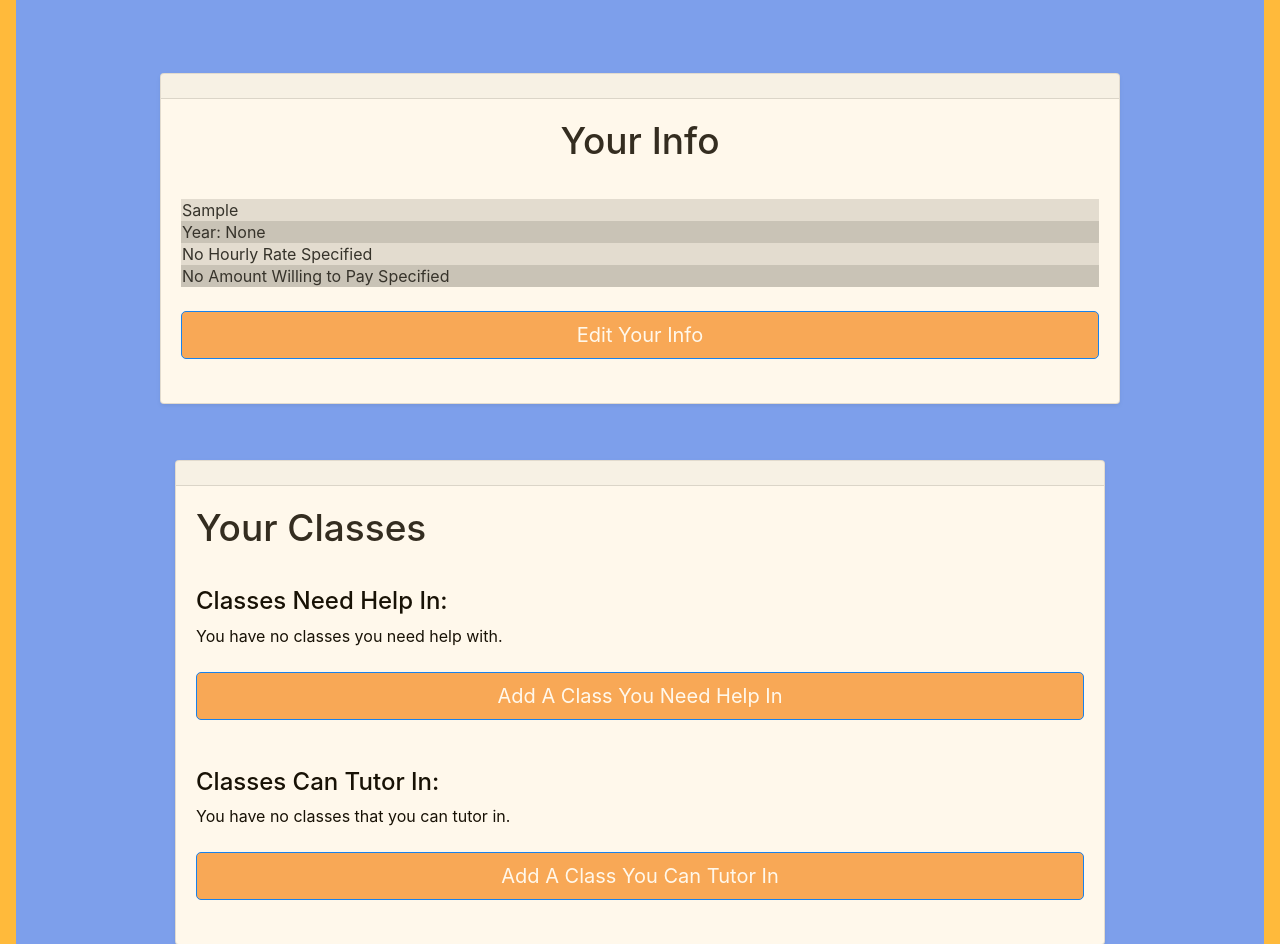
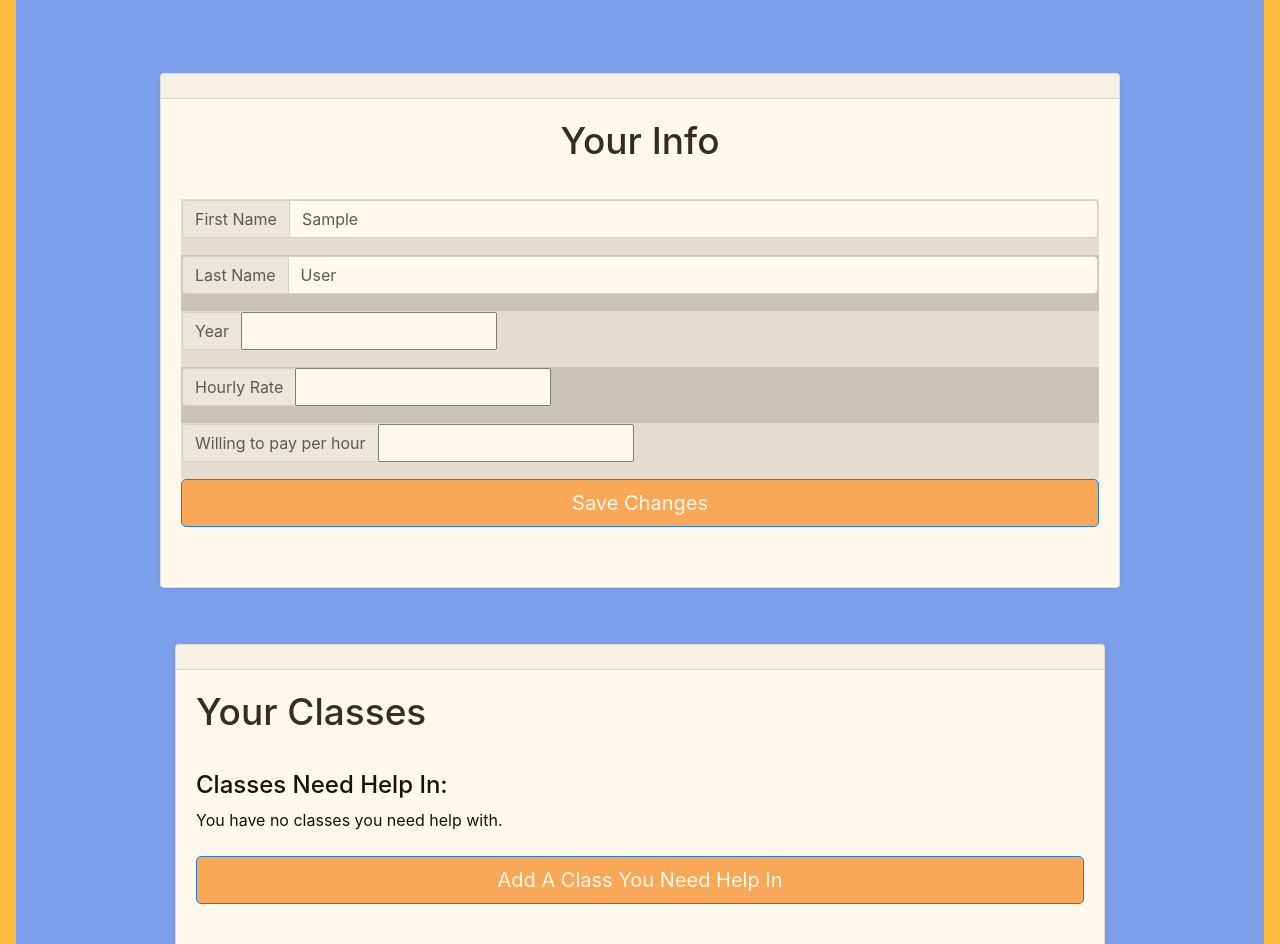
Before and after one commit to jam3gw/QuickTutorApp, a Django app: page /profile/ in a window 1280 px wide. Shown: the part 168-1112 px from the top of the page. Run offline with Django 3.2, Linux system fonts and the light colour scheme; the visitor is signed in with stand-in values (Sample User, id 1); data that the repository does not hold is empty; some libraries are stand-ins or nearby versions.

Commit message:
updated info table

```diff
--- a/QuickTutor/templates/QuickTutor/profile.html
+++ b/QuickTutor/templates/QuickTutor/profile.html
@@ -61,12 +61,56 @@
               <div class="card-body">
                 <h1 class="card-title pricing-card-title">Your Info</h1>
                 <br>
-                <!--<form method="post" action="/profile/edit-profile/">{% csrf_token %}
-                    {{form}}
-                    <input type="submit" value="Send">
+                <form method="post" action="/profile/edit-profile/">{% csrf_token %}
+                    <!----{{form.as_table}}-->
+                    <table class="w3-table w3-striped" style="margin-right: 0px; width: 100%">
+                      <tr class="w3-light-grey">
+                        <td><div class="input-group mb-3">
+                          <div class="input-group-prepend"><span class="input-group-text">First Name</span></div>
+                          <input class="form-control" name="first_name" maxlength="20" required id="id_first_name" value={{user.first_name}}>
+                        </div>
+                        </td>
+                      </tr>
+                      <tr>
+                        <td>
+                            <div class="input-group mb-3">
+                                <div class="input-group-prepend"><span class="input-group-text" id="basic-addon1">Last Name</span></div>
+                                <input class="form-control" name="last_name" maxlength="30" required id="id_last_name" value={{user.last_name}}>
+                              </div>
+                        </td>
+                      </tr>
+                      <tr>
+                        <td>
+                            <div class="input-group mb-3">
+                                <div class="input-group-prepend"><span class="input-group-text" id="basic-addon1">Year</span></div>
+                                <input type="number" name="year" required id="id_year" value={{user.year}}>
+                              </div>
+                        </td>
+                      </tr>
+                      <tr>
+                        <td>
+                            <div class="input-group mb-3">
+                                <div class="input-group-prepend"><span class="input-group-text" id="basic-addon1">Hourly Rate</span></div>
+                                <input type="number" name="rough_payment_per_hour" required id="rough_payment_per_hour" value={{user.rough_payment_per_hour}}>
+                              </div>
+                        </td>
+                      </tr>
+                      <tr>
+                        <td>
+                            <div class="input-group mb-3">
+                                <div class="input-group-prepend"><span class="input-group-text" id="basic-addon1">Willing to pay per hour</span></div>
+                                <input type="number" name="rough_willing_to_pay_per_hour" id="id_rough_willing_to_pay_per_hour" value={{user.rough_willing_to_pay_per_hour}}>
+                              </div>
 
-                </form>-->
-                  <table class="w3-table w3-striped" style="margin-right: 0px; width: 100%">
+                        </td>
+                      </tr>
+                    </table>
+                   <button type="submit" class="btn btn-lg btn-block btn-primary buttoons">Save Changes</button>
+
+
+                </form>
+
+                <!--  <table class="w3-table w3-striped" style="margin-right: 0px; width: 100%">
                     <tr class="w3-light-grey">
                       <td>{{user.first_name}}</td>
                     </tr>
@@ -75,7 +119,7 @@
                     </tr>
                     <tr>
                       <td>
-                        {%if user.rough_payment_per_hour > 0 %} <!--Evaluates to true if there are any items in the array-->
+                        {%if user.rough_payment_per_hour > 0 %} <--Evaluates to true if there are any items in the array
                         Hourly Rate: ${{user.rough_payment_per_hour}} per hour<br>
                         {% else %}
                         No Hourly Rate Specified <br>
@@ -84,16 +128,16 @@
                     </tr>
                     <tr>
                       <td>
-                        {%if user.rough_willing_to_pay_per_hour > 0 %} <!--Evaluates to true if there are any items in the array-->
+                        {%if user.rough_willing_to_pay_per_hour > 0 %} Evaluates to true if there are any items in the array
                         Willing to Pay per Hour: ${{user.rough_willing_to_pay_per_hour}} per hour<br>
                         {% else %}
                         No Amount Willing to Pay Specified <br>
                         {%endif%}
                       </td>
                     </tr>
-                  </table>
-                  <br>
-                <a href= "edit-profile/"><button type="button" class="btn btn-lg btn-block btn-primary buttoons">Edit Your Info</button></a>
+                  </table>-->
+
+
               </div>
             </div>
           </div>
```
